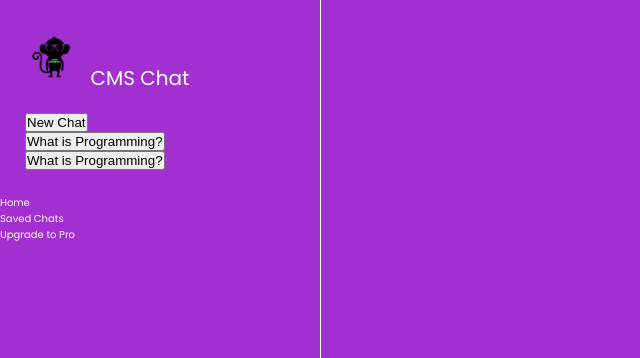
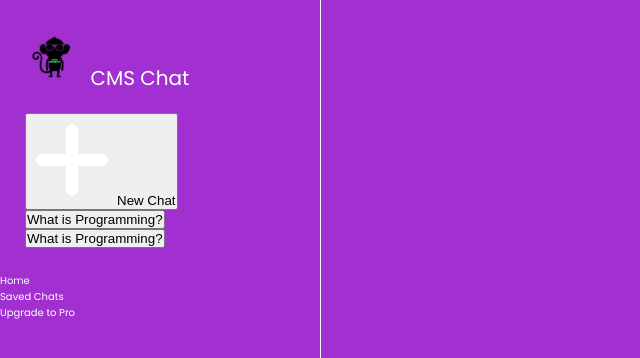
Before and after one commit to DDeShon/react-chat-ai, a React (Create React App) app: page / in a window 1280 px wide. Shown: the top 358 px of the page, without its empty margins (0-640 px from the left). Built offline with nearby package versions, Linux system fonts and the light colour scheme.

Commit message:
working on ui layout

```diff
--- a/src/App.js
+++ b/src/App.js
@@ -1,5 +1,7 @@
 import "./App.css";
 import cmsLogo from "./assets/CodeMonkey-removebg-preview.png";
+import addBtn from "./assets/add-30.png";
+import msgIcon from "./assets/message.svg";
 
 function App() {
   return (
@@ -11,7 +13,7 @@ function App() {
             <span className="brand">CMS Chat</span>
           </div>
           <button className="midBtn">
-            <img src="" alt="" className="addBtn" />
+            <img src={addBtn} alt="New Chat" className="addBtn" />
             New Chat
           </button>
           <div className="upperSideBottom">
```
Also changed, not shown: src/assets/add-30.png (added), src/assets/message.svg (added).
